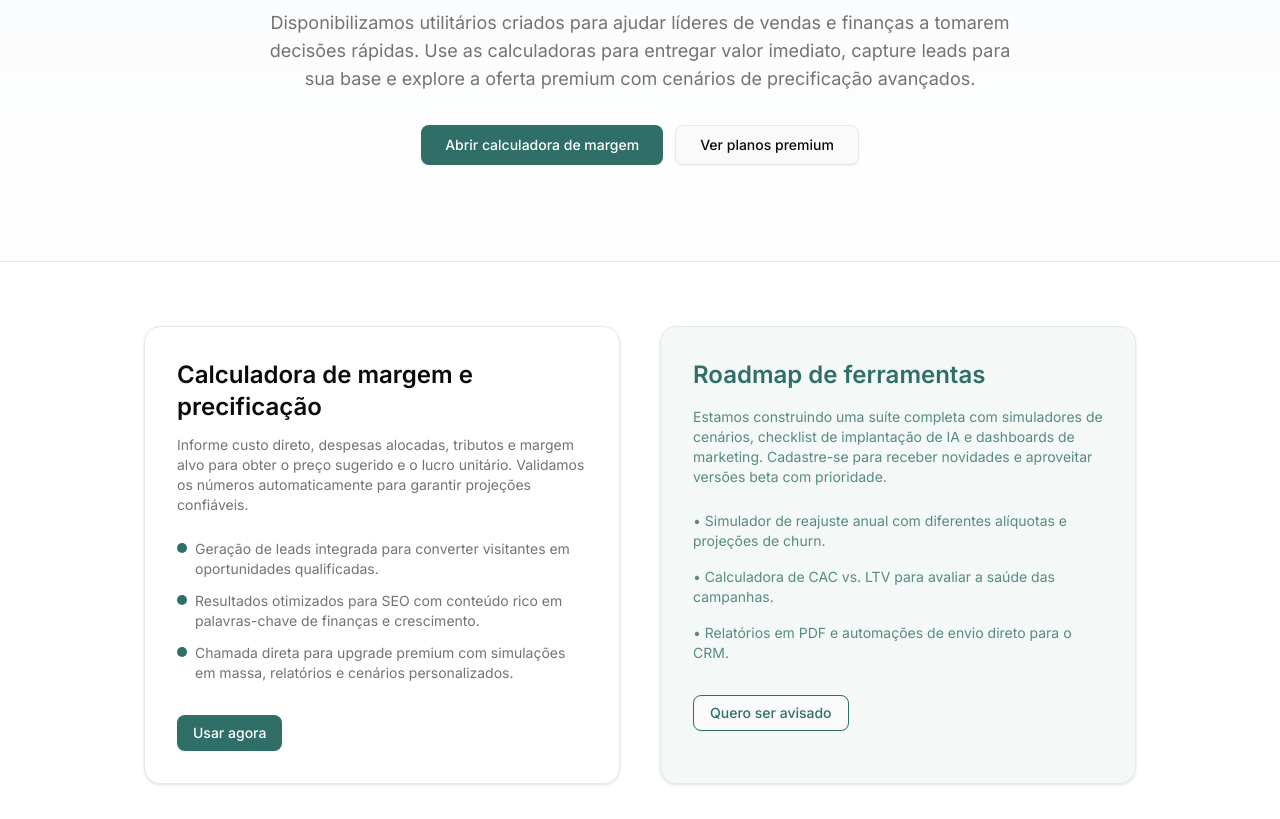
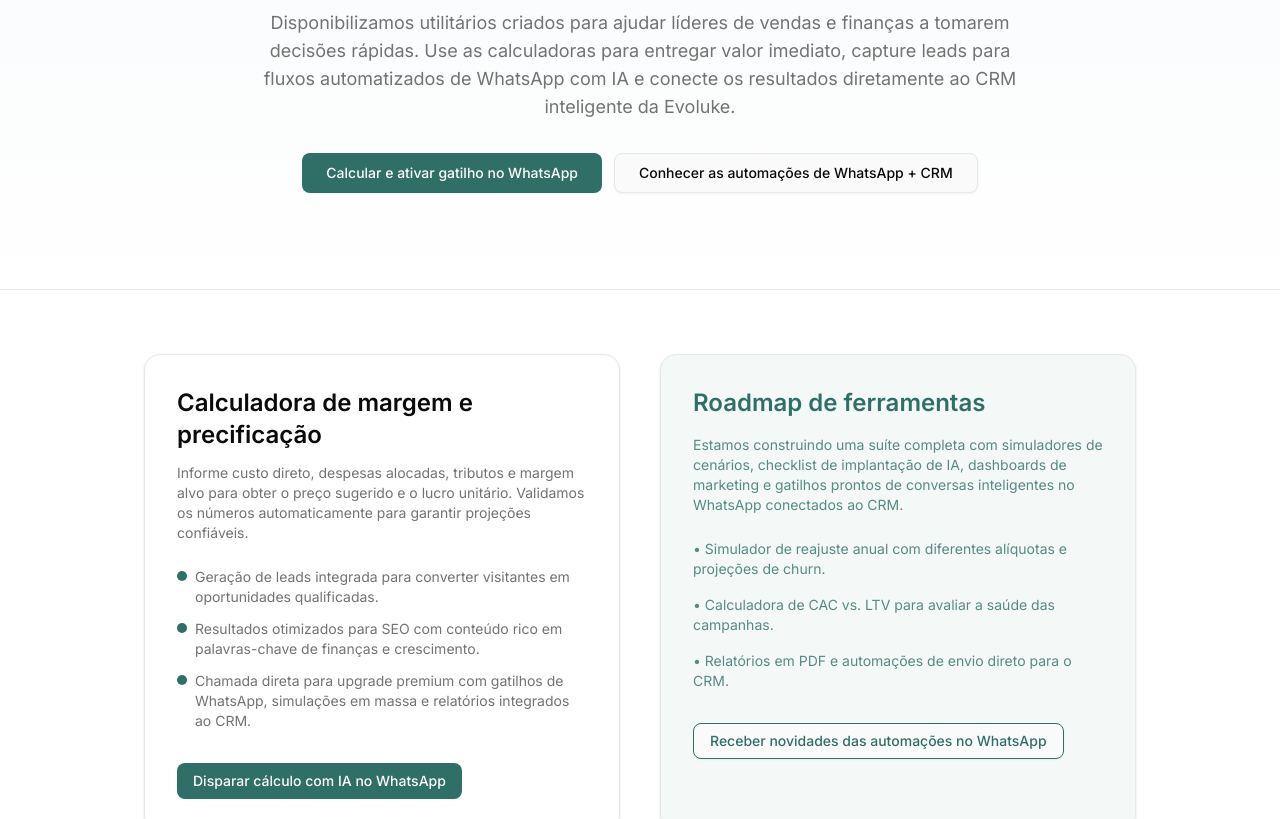
Before and after one commit to Evoluke/agent-plugandplay, a Next.js app: page /tools in a window 1280 px wide. Shown: the part 320-1139 px from the top of the page. Built offline with nearby package versions, Linux system fonts and the light colour scheme; no server answers.

Commit message:
Align tools CTAs with WhatsApp automation

```diff
--- a/components/landing/Header.tsx
+++ b/components/landing/Header.tsx
@@ -98,9 +98,9 @@ export default function Header() {
                   >
                     Calculadora de margem e precificação
                   </Link>
-                    <p className="text-xs text-muted-foreground">
-                      Novas soluções chegam em breve para apoiar decisões de pricing e CRM.
-                    </p>
+                  <p className="text-xs text-muted-foreground">
+                    Novas soluções chegam em breve para acionar conversas inteligentes no WhatsApp integradas ao CRM.
+                  </p>
                   </div>
                 </div>
               </div>
@@ -187,7 +187,9 @@ export default function Header() {
                   >
                     Calculadora de margem
                   </Link>
-                  <p className="text-sm text-muted-foreground/80">Novas ferramentas serão liberadas em breve.</p>
+                  <p className="text-sm text-muted-foreground/80">
+                    Novos gatilhos de WhatsApp com IA serão liberados em breve.
+                  </p>
                 </div>
               )}
             </div>
--- a/components/tools/MarginCalculatorForm.tsx
+++ b/components/tools/MarginCalculatorForm.tsx
@@ -65,7 +65,7 @@ export default function MarginCalculatorForm() {
 
   const premiumMessage = useMemo(
     () =>
-      "Conheça o plano premium para simular cenários, automatizar listas de preços e exportar relatórios detalhados.",
+      "Conheça o plano premium para simular cenários, nutrir contatos com IA no WhatsApp e sincronizar decisões de preço com o CRM.",
     [],
   );
 
@@ -131,8 +131,8 @@ export default function MarginCalculatorForm() {
           <div>
             <h2 className="text-2xl font-semibold text-foreground">Calcule a precificação ideal</h2>
             <p className="mt-2 text-sm text-muted-foreground">
-              Descubra o preço de venda recomendado e identifique se sua margem de lucro está alinhada ao plano de crescimento da
-              empresa.
+              Descubra o preço de venda recomendado, dispare o fluxo de WhatsApp com IA e identifique se sua margem de lucro está
+              alinhada ao plano de crescimento da empresa.
             </p>
           </div>
           <div className="grid gap-4 sm:grid-cols-2">
@@ -196,7 +196,7 @@ export default function MarginCalculatorForm() {
                 autoComplete="email"
                 value={values.email}
                 onChange={handleChange("email")}
-                placeholder="Receba dicas avançadas"
+                placeholder="Receba roteiros de automação no WhatsApp"
               />
             </label>
             <p className="text-xs text-muted-foreground" id="calculator-helper">
@@ -209,7 +209,7 @@ export default function MarginCalculatorForm() {
             </p>
           )}
           <Button type="submit" className="w-full sm:w-auto">
-            Calcular margens
+            Calcular margens e iniciar fluxo no WhatsApp
           </Button>
         </form>
         <div className="w-full rounded-xl bg-muted/50 p-6 lg:w-1/2">
@@ -252,7 +252,7 @@ export default function MarginCalculatorForm() {
             <h4 className="text-sm font-semibold uppercase tracking-wide text-primary">Plano premium</h4>
             <p className="text-sm text-muted-foreground">{premiumMessage}</p>
             <Button asChild variant="outline" className="w-full border-primary text-primary hover:bg-primary hover:text-white">
-              <Link href="/pricing">Quero conhecer o premium</Link>
+              <Link href="/pricing">Ativar automação WhatsApp + CRM premium</Link>
             </Button>
           </div>
         </div>
--- a/src/app/tools/calculadora-margem/page.tsx
+++ b/src/app/tools/calculadora-margem/page.tsx
@@ -6,13 +6,14 @@ import type { Metadata } from "next";
 export const metadata: Metadata = {
   title: "Calculadora de Margem e Precificação | Evoluke",
   description:
-    "Calcule o preço ideal de venda informando custos, impostos e margem desejada. Receba o lucro unitário e a margem real em segundos.",
+    "Calcule o preço ideal de venda informando custos, impostos e margem desejada. Receba o lucro unitário, a margem real e conecte o gatilho automático de WhatsApp com IA.",
   keywords: [
     "calculadora de margem",
     "precificação",
     "lucro unitário",
     "gestão financeira",
     "simulador de preço",
+    "WhatsApp com IA",
   ],
   alternates: {
     canonical: "/tools/calculadora-margem",
--- a/src/app/tools/page.tsx
+++ b/src/app/tools/page.tsx
@@ -7,13 +7,14 @@ import type { Metadata } from "next";
 export const metadata: Metadata = {
   title: "Ferramentas Gratuitas para Precificação e IA | Evoluke",
   description:
-    "Acesse calculadoras e recursos gratuitos de margem de lucro e estratégias de preço para potencializar o crescimento da sua empresa.",
+    "Acesse calculadoras e recursos gratuitos de margem de lucro, conecte fluxos de WhatsApp com IA e leve os dados direto para o CRM Evoluke.",
   keywords: [
     "ferramentas empresariais",
     "calculadora de margem",
     "precificação inteligente",
     "gestão financeira",
     "recursos gratuitos Evoluke",
+    "automação WhatsApp",
   ],
 };
 
@@ -27,19 +28,19 @@ export default function ToolsPage() {
             Ferramentas gratuitas Evoluke
           </span>
           <h1 className="mt-6 text-3xl font-bold tracking-tight text-foreground sm:text-4xl md:text-5xl">
-            Otimize preços e margens com automação inteligente
+            Otimize preços e margens com automações no WhatsApp
           </h1>
           <p className="mx-auto mt-6 max-w-3xl text-base text-muted-foreground md:text-lg">
             Disponibilizamos utilitários criados para ajudar líderes de vendas e finanças a tomarem decisões rápidas. Use as
-            calculadoras para entregar valor imediato, capture leads para sua base e explore a oferta premium com cenários de
-            precificação avançados.
+            calculadoras para entregar valor imediato, capture leads para fluxos automatizados de WhatsApp com IA e conecte os
+            resultados diretamente ao CRM inteligente da Evoluke.
           </p>
           <div className="mt-8 flex flex-col items-center justify-center gap-3 sm:flex-row">
             <Button asChild size="lg">
-              <Link href="/tools/calculadora-margem">Abrir calculadora de margem</Link>
+              <Link href="/tools/calculadora-margem">Calcular e ativar gatilho no WhatsApp</Link>
             </Button>
             <Button asChild variant="outline" size="lg">
-              <Link href="/pricing">Ver planos premium</Link>
+              <Link href="/pricing">Conhecer as automações de WhatsApp + CRM</Link>
             </Button>
           </div>
         </section>
@@ -62,18 +63,18 @@ export default function ToolsPage() {
                 </li>
                 <li className="flex items-start gap-2">
                   <span className="mt-1 h-2.5 w-2.5 flex-shrink-0 rounded-full bg-primary"></span>
-                  <span>Chamada direta para upgrade premium com simulações em massa, relatórios e cenários personalizados.</span>
+                  <span>Chamada direta para upgrade premium com gatilhos de WhatsApp, simulações em massa e relatórios integrados ao CRM.</span>
                 </li>
               </ul>
               <Button asChild className="mt-8">
-                <Link href="/tools/calculadora-margem">Usar agora</Link>
+                <Link href="/tools/calculadora-margem">Disparar cálculo com IA no WhatsApp</Link>
               </Button>
             </article>
             <aside className="flex-1 rounded-2xl border bg-primary/5 p-8 shadow-sm">
               <h2 className="text-2xl font-semibold text-primary">Roadmap de ferramentas</h2>
               <p className="mt-4 text-sm text-primary/80">
-                Estamos construindo uma suíte completa com simuladores de cenários, checklist de implantação de IA e dashboards de
-                marketing. Cadastre-se para receber novidades e aproveitar versões beta com prioridade.
+                Estamos construindo uma suíte completa com simuladores de cenários, checklist de implantação de IA, dashboards de
+                marketing e gatilhos prontos de conversas inteligentes no WhatsApp conectados ao CRM.
               </p>
               <div className="mt-6 space-y-4 text-sm text-primary/80">
                 <p>
@@ -83,7 +84,7 @@ export default function ToolsPage() {
                 <p>• Relatórios em PDF e automações de envio direto para o CRM.</p>
               </div>
               <Button asChild variant="outline" className="mt-8 border-primary text-primary hover:bg-primary hover:text-white">
-                <Link href="/signup">Quero ser avisado</Link>
+                <Link href="/signup">Receber novidades das automações no WhatsApp</Link>
               </Button>
             </aside>
           </div>
```
Also changed, not shown: 5 other files (tests, documents, lock files or other folders).
